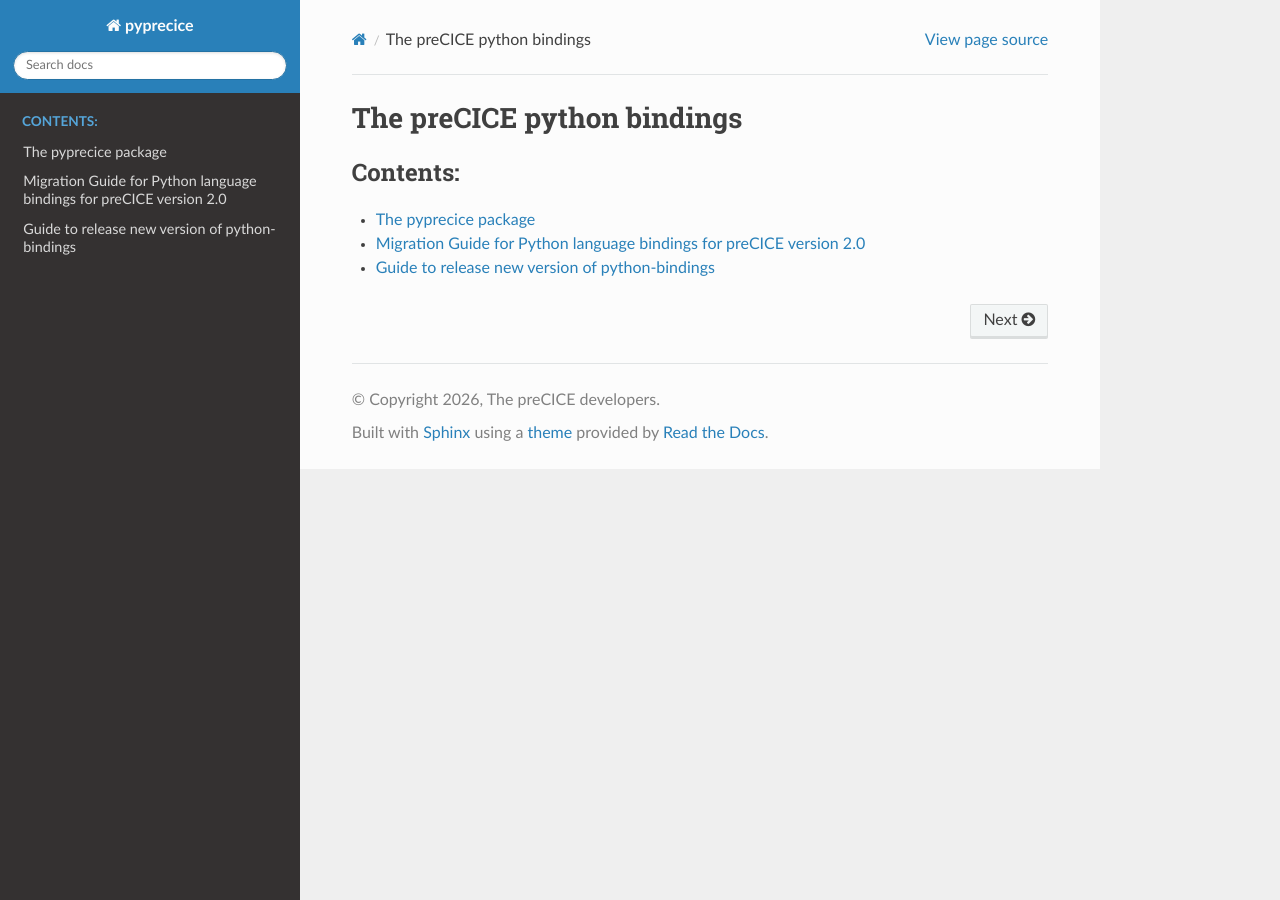
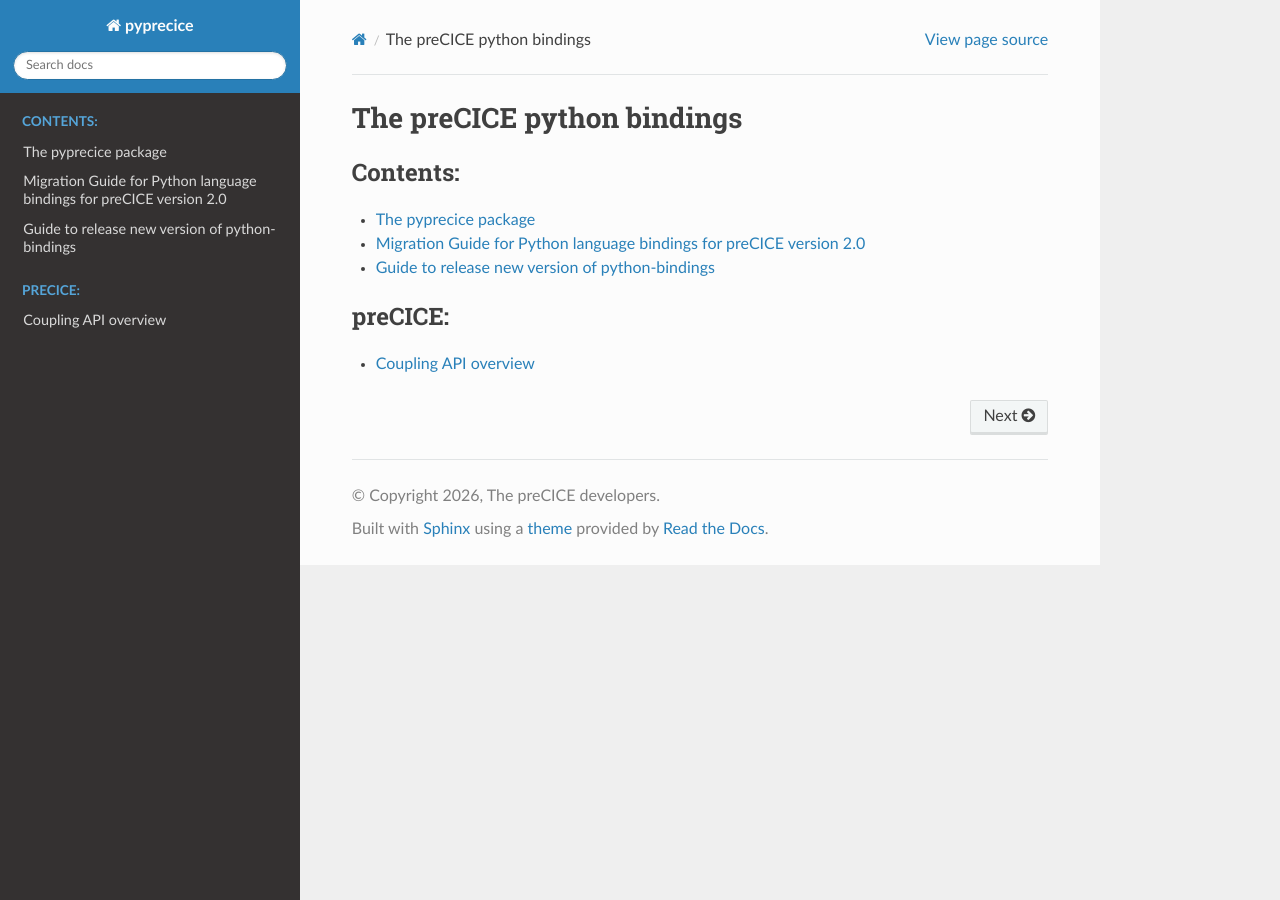
Before and after one commit to precice/python-bindings, a Sphinx documentation site: the page built from docs/index.rst, in a window 1280 px wide. Built offline with Sphinx 7.4.7 and the Read the Docs theme 3.1.0, drawn with Linux system fonts in a browser that asks for light colours.

Commit message:
Add main preCICE API guide to documentation navigation

```diff
--- a/docs/index.rst
+++ b/docs/index.rst
@@ -8,3 +8,8 @@ The preCICE python bindings
    precice
    MigrationGuide
    ReleaseGuide
+
+.. toctree::
+   :caption: preCICE:
+
+   Coupling API overview <https://precice.org/couple-your-code-api.html>
```
